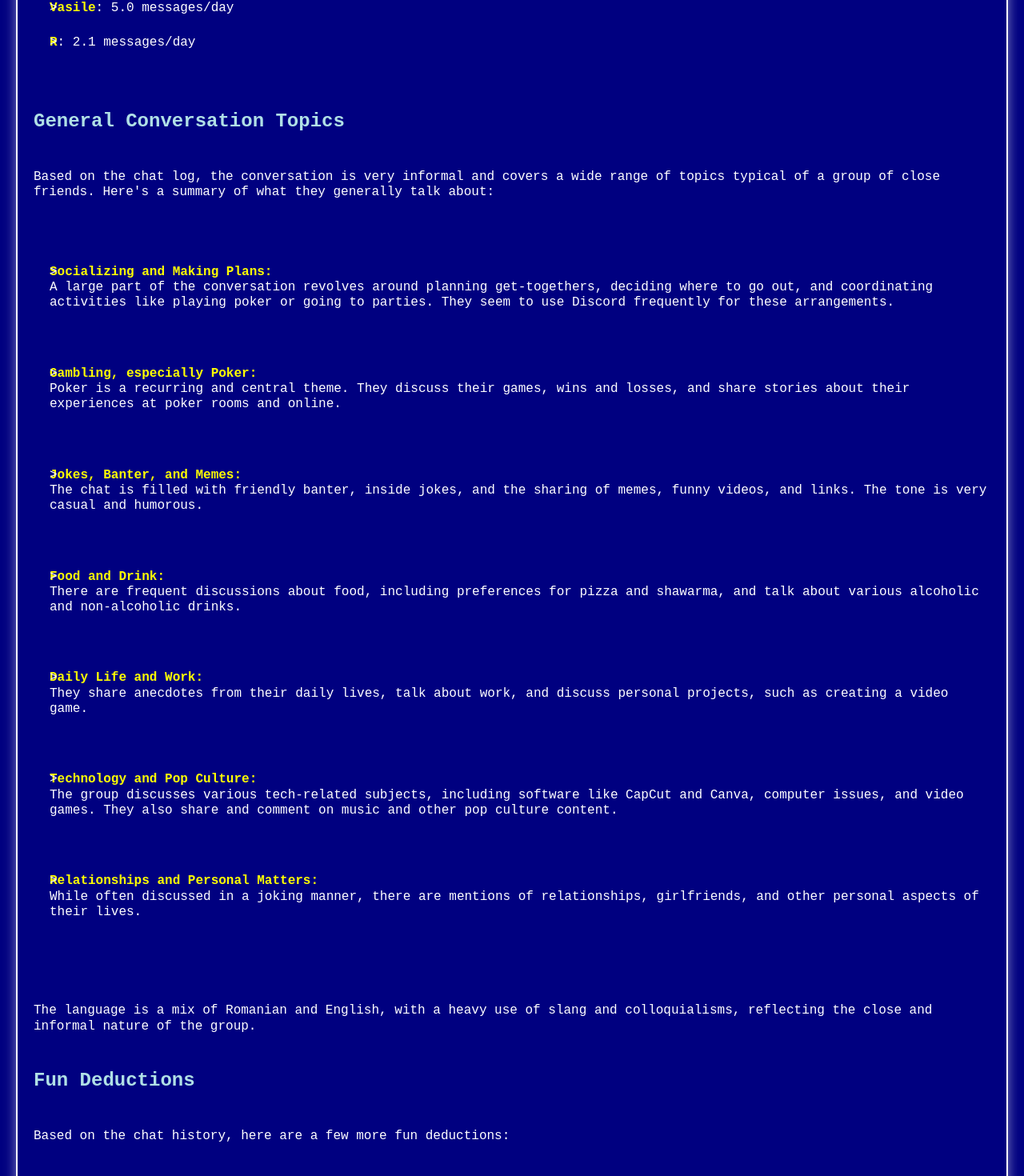
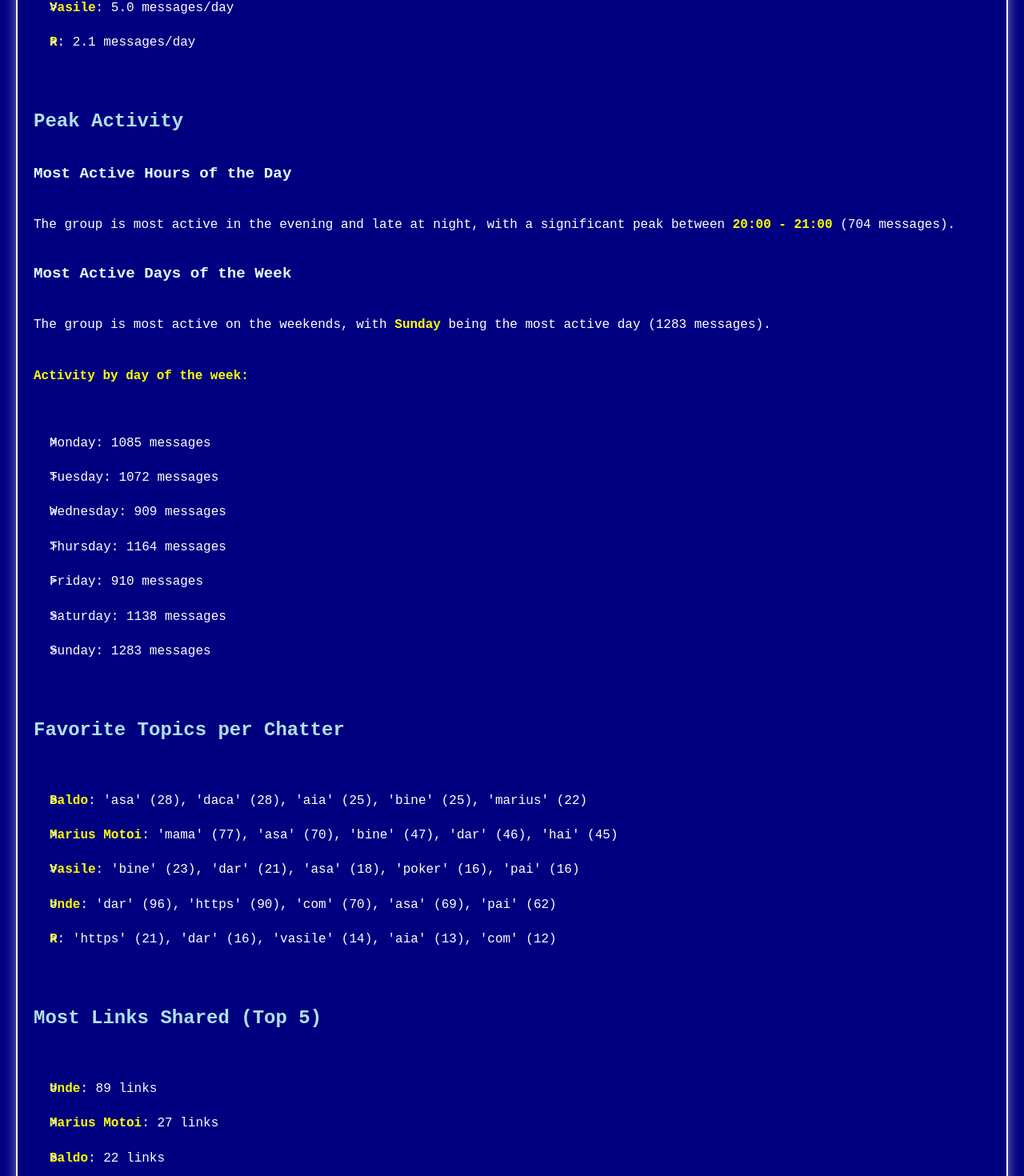
Before and after one commit to roblanc/chat-analyzer-dashboard, a React (Create React App) app: page / in a window 1280 px wide. Shown: the part 953-2423 px from the top of the page at 80% size. Built offline with nearby package versions, Linux system fonts and the light colour scheme; a web font is replaced by a local one.

Commit message:
Update App.js with new analysis data

```diff
--- a/src/App.js
+++ b/src/App.js
@@ -32,6 +32,39 @@ The chat spans **141 days** (from June 11, 2025, to October 29, 2025). Based on
 *   **Vasile**: 5.0 messages/day
 *   **R**: 2.1 messages/day
 
+## Peak Activity
+
+### Most Active Hours of the Day
+The group is most active in the evening and late at night, with a significant peak between **20:00 - 21:00** (704 messages).
+
+### Most Active Days of the Week
+The group is most active on the weekends, with **Sunday** being the most active day (1283 messages).
+
+**Activity by day of the week:**
+*   Monday: 1085 messages
+*   Tuesday: 1072 messages
+*   Wednesday: 909 messages
+*   Thursday: 1164 messages
+*   Friday: 910 messages
+*   Saturday: 1138 messages
+*   Sunday: 1283 messages
+
+## Favorite Topics per Chatter
+
+*   **Baldo**: 'asa' (28), 'daca' (28), 'aia' (25), 'bine' (25), 'marius' (22)
+*   **Marius Motoi**: 'mama' (77), 'asa' (70), 'bine' (47), 'dar' (46), 'hai' (45)
+*   **Vasile**: 'bine' (23), 'dar' (21), 'asa' (18), 'poker' (16), 'pai' (16)
+*   **Unde**: 'dar' (96), 'https' (90), 'com' (70), 'asa' (69), 'pai' (62)
+*   **R**: 'https' (21), 'dar' (16), 'vasile' (14), 'aia' (13), 'com' (12)
+
+## Most Links Shared (Top 5)
+
+*   **Unde**: 89 links
+*   **Marius Motoi**: 27 links
+*   **Baldo**: 22 links
+*   **R**: 21 links
+*   **Vasile**: 5 links
+
 ## General Conversation Topics
 
 Based on the chat log, the conversation is very informal and covers a wide range of topics typical of a group of close friends. Here's a summary of what they generally talk about:
@@ -60,8 +93,6 @@ While often discussed in a joking manner, there are mentions of relationships, g
 The language is a mix of Romanian and English, with a heavy use of slang and colloquialisms, reflecting the close and informal nature of the group.
 
 ## Fun Deductions
-
-Based on the chat history, here are a few more fun deductions:
 
 ### Inside Jokes and Recurring Themes
 
@@ -99,9 +130,18 @@ The group seamlessly moves between online and offline worlds. They use the chat
 ### Peak Activity Analysis
 
 *   **Most Active Hours of the Day:**
-The group is most active in the evening and late at night, with a significant peak between **8 PM and 10 PM**.
+The group is most active in the evening and late at night, with a significant peak between **20:00 - 21:00** (704 messages).
 *   **Most Active Days of the Week:**
-The group is most active on the weekends, with **Sunday** being the most active day.
+The group is most active on the weekends, with **Sunday** being the most active day (1283 messages).
+
+**Activity by day of the week:**
+*   Monday: 1085 messages
+*   Tuesday: 1072 messages
+*   Wednesday: 909 messages
+*   Thursday: 1164 messages
+*   Friday: 910 messages
+*   Saturday: 1138 messages
+*   Sunday: 1283 messages
 
 ### Inside Joke and Slang "Dictionary"
 
```
